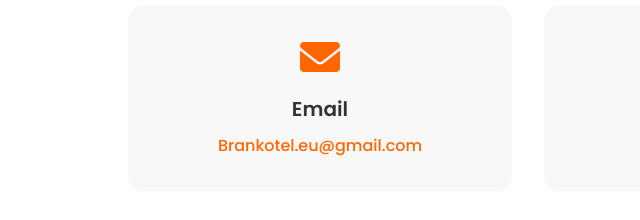
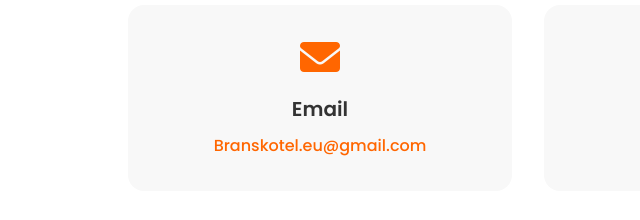
Before and after one commit to branskotel/branskotel.com, a plain HTML site: page shop.html in a window 1280 px wide. Shown: the part 1780-2000 px from the top of the page, 112-752 px from the left. Drawn offline with Linux system fonts and the light colour scheme.

Commit message:
Update shop.html

```diff
--- a/shop.html
+++ b/shop.html
@@ -523,7 +523,7 @@
                     <div class="contact-method">
                         <i class="fas fa-envelope"></i>
                         <h3 data-translate="shop.email">Email</h3>
-                        <p><a href="mailto:Brankotel.eu@gmail.com">Brankotel.eu@gmail.com</a></p>
+                        <p><a href="mailto:Branskotel.eu@gmail.com">Branskotel.eu@gmail.com</a></p>
                     </div>
 
                     <div class="contact-method">
```
